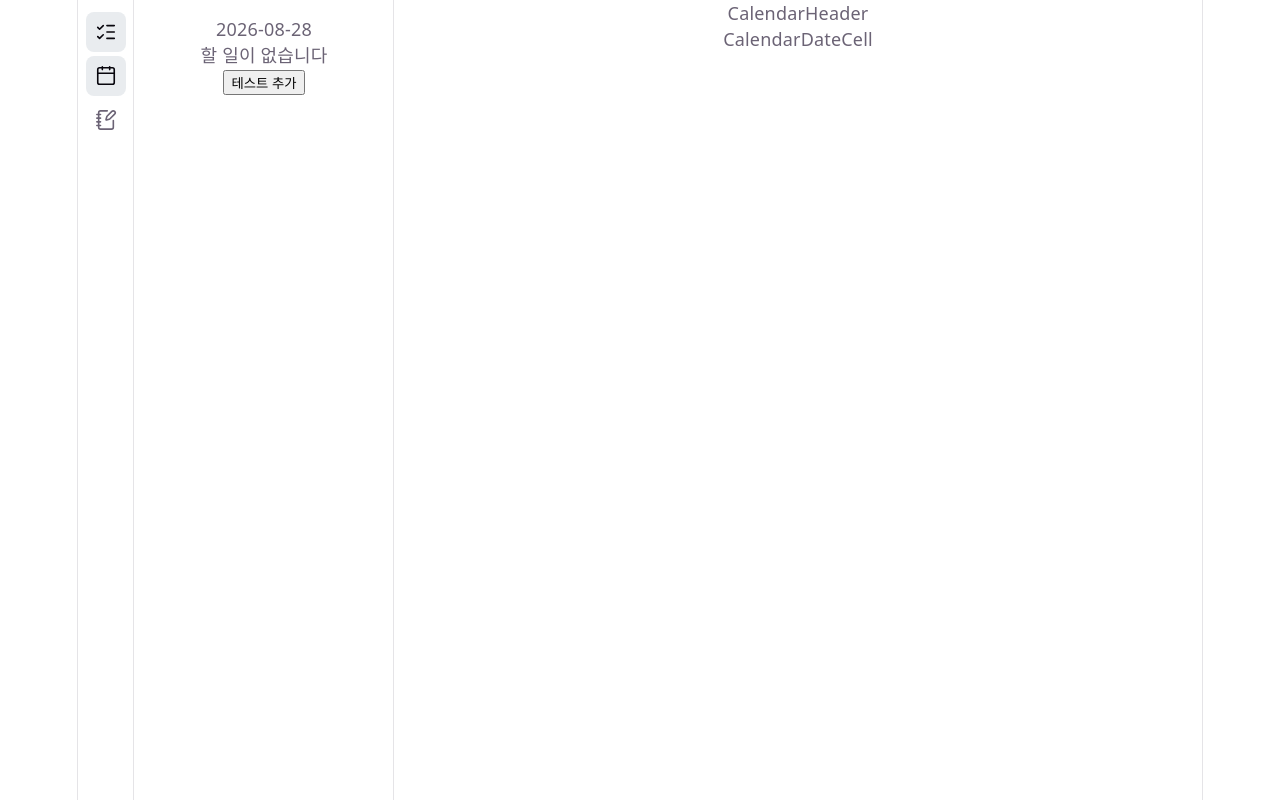
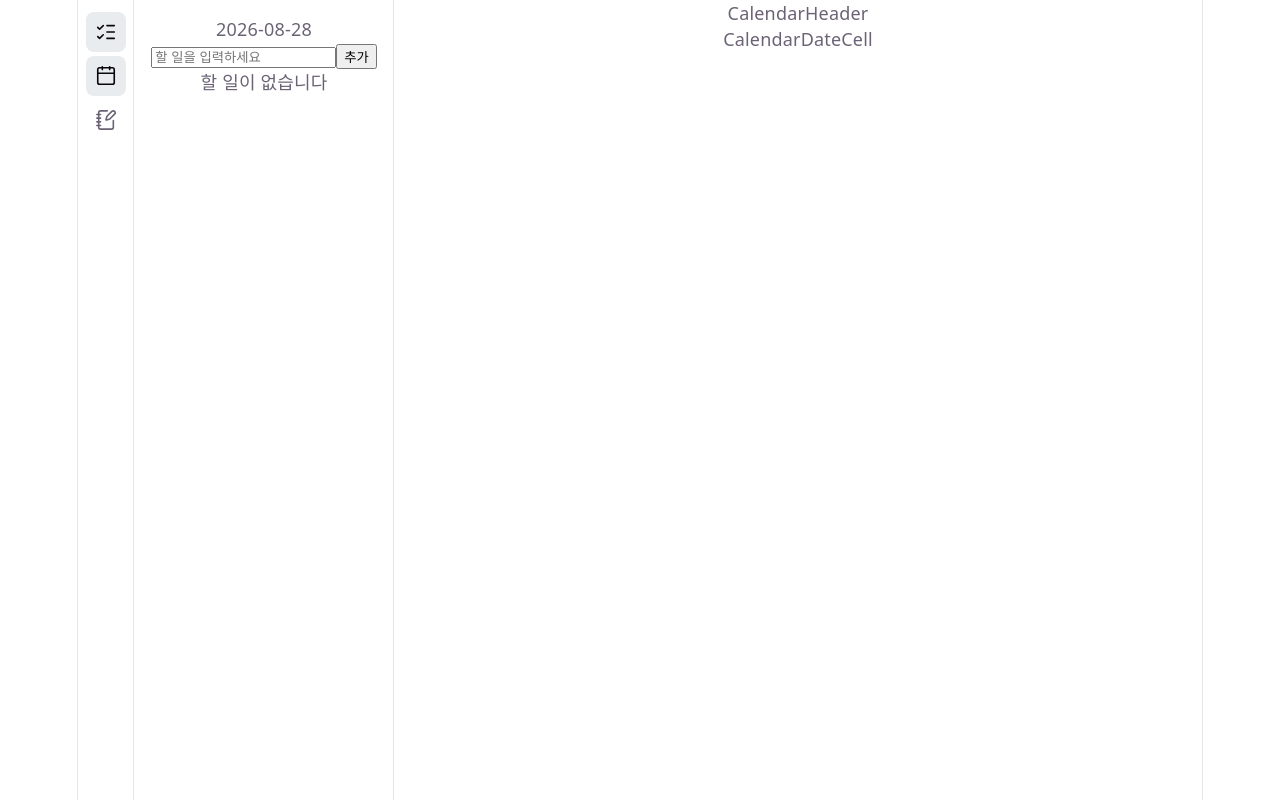
Before and after one commit to HongJeongMin0214/TodoLog, a React (Vite) app: page / in a window 1280 px wide. Built offline with nearby package versions, Linux system fonts and the light colour scheme.

Commit message:
feat: 할 일 추가 입력 연결

```diff
--- a/src/components/TodoDrawer/TodoDrawer.tsx
+++ b/src/components/TodoDrawer/TodoDrawer.tsx
@@ -3,6 +3,7 @@ import './TodoDrawer.css'
 import useTodos from '../../hooks/useTodos'
 import { todayKey } from '../../lib/date'
 import TodoList from './TodoList'
+import TodoInputForm from './TodoInputForm'
 
 interface TodoDrawerProps {
   isOpen: boolean
@@ -22,16 +23,13 @@ function TodoDrawer({ isOpen }: TodoDrawerProps) {
       <div className="todo-drawer__inner">
         <p className="todo-drawer__date">{selectedDate}</p>
 
+        <TodoInputForm onAdd={(text) => addTodo(selectedDate, text)} />
+
         <TodoList
           todos={todos}
           onToggle={(id) => toggleTodo(selectedDate, id)}
           onRemove={(id) => removeTodo(selectedDate, id)}
         />
-
-        {/* 즉시 실행되는 것을 막기 위해 반드시 앞에 () =>를 붙여서 클릭 대기 상태로 포장 */}
-        <button type="button" onClick={() => addTodo(selectedDate, '테스트 할 일')}>
-          테스트 추가
-        </button>
       </div>
     </aside>
   )
--- a/src/components/TodoDrawer/TodoInputForm.tsx
+++ b/src/components/TodoDrawer/TodoInputForm.tsx
@@ -1,7 +1,28 @@
-function TodoInputForm() {
+import { useState } from 'react'
+
+interface TodoInputFormProps {
+  onAdd: (text: string) => void
+}
+
+function TodoInputForm({ onAdd }: TodoInputFormProps) {
+  const [text, setText] = useState('')
+
+  const handleSubmit = (e: React.FormEvent) => {
+    e.preventDefault()          // 폼 기본 새로고침 막기
+    const trimmed = text.trim()
+    if (!trimmed) return
+    onAdd(trimmed)
+    setText('')                 // 입력창 비우기
+  }
+
   return (
-    <form className="todo-input-form">
-      <input type="text" placeholder="할 일을 입력하세요" />
+    <form className="todo-input-form" onSubmit={handleSubmit}>
+      <input
+        type="text"
+        value={text}
+        onChange={(e) => setText(e.target.value)}
+        placeholder="할 일을 입력하세요"
+      />
       <button type="submit">추가</button>
     </form>
   )
```
